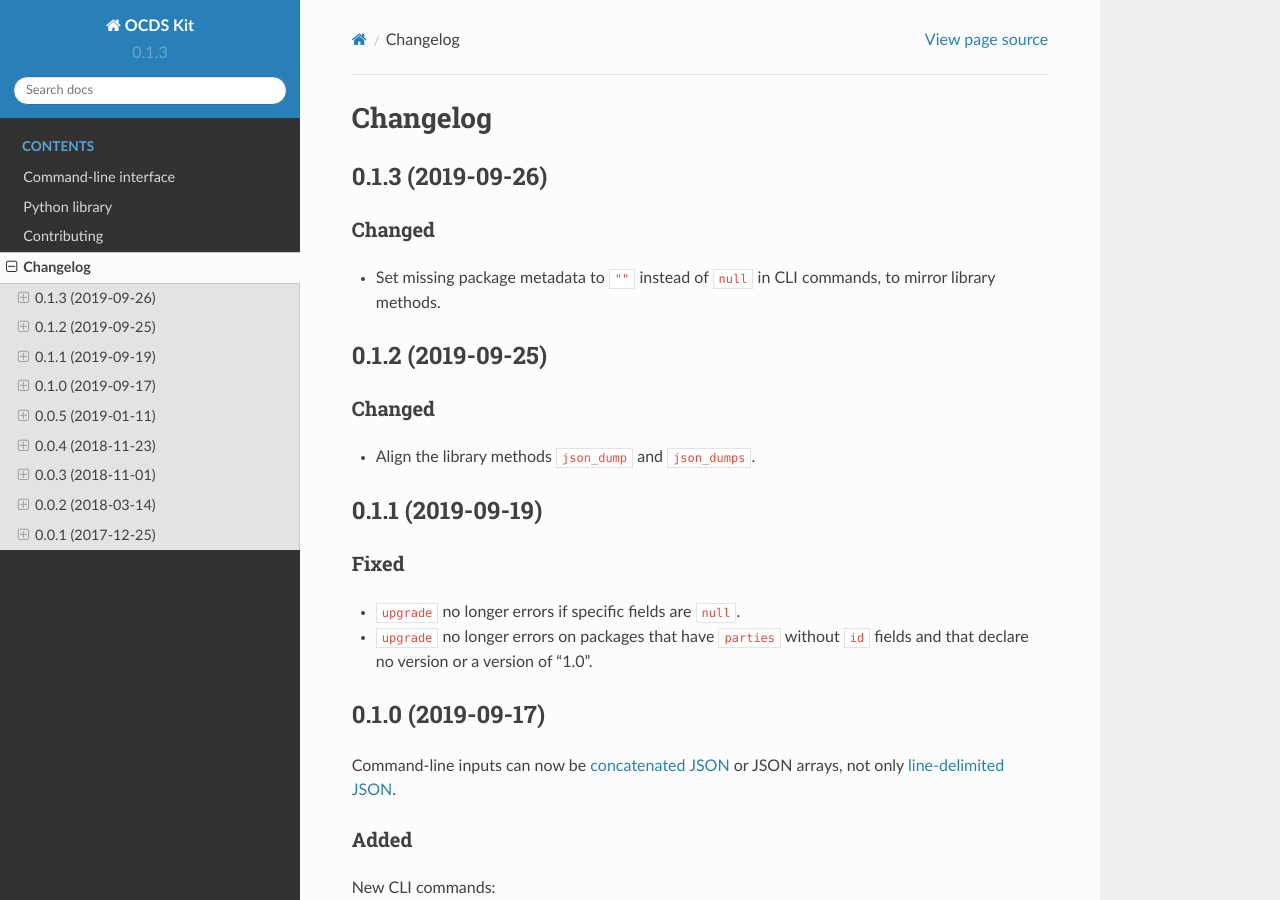
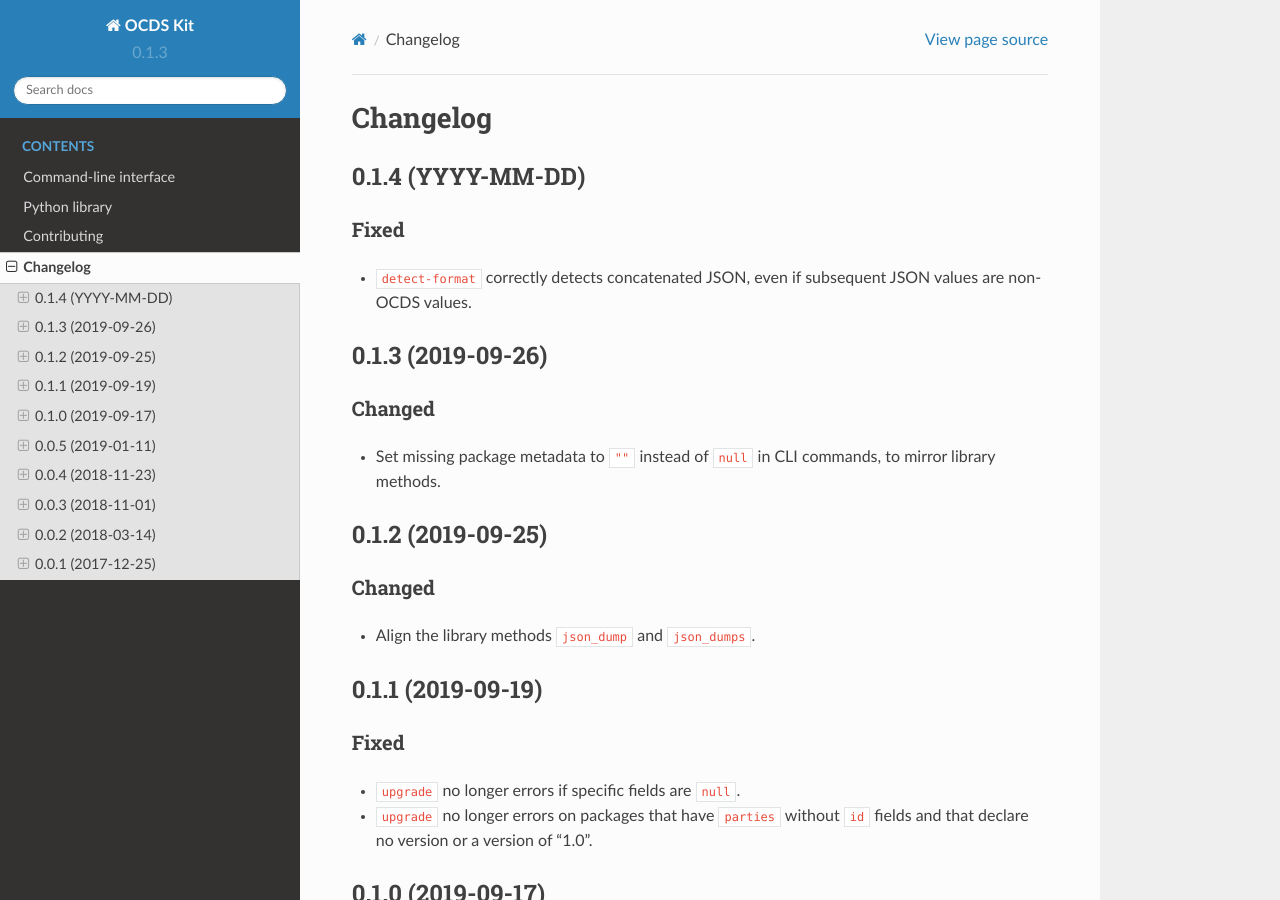
Before and after one commit to open-contracting/ocdskit, a Sphinx documentation site: the page built from docs/changelog.rst, in a window 1280 px wide and 900 px high. Built offline with Sphinx 7.4.7 and the Read the Docs theme 2.0.0, drawn with Linux system fonts in a browser that asks for light colours.

Commit message:
detect-format correctly detects concatenated JSON, even if subsequent JSON values are non-OCDS values

```diff
--- a/docs/changelog.rst
+++ b/docs/changelog.rst
@@ -1,5 +1,13 @@
 Changelog
 =========
+
+0.1.4 (YYYY-MM-DD)
+------------------
+
+Fixed
+~~~~~
+
+-  ``detect-format`` correctly detects concatenated JSON, even if subsequent JSON values are non-OCDS values.
 
 0.1.3 (2019-09-26)
 ------------------
--- a/docs/contributing.rst
+++ b/docs/contributing.rst
@@ -30,6 +30,7 @@ These OCDS commands buffer (for now):
 
 These OCDS commands stream, using a read buffer of 64 kB:
 
+* ``detect-format``
 * ``upgrade``
 * ``split-record-packages``
 * ``split-release-packages``
@@ -38,8 +39,6 @@ These OCDS commands stream, using a read buffer of 64 kB:
 The ``tabulate`` command hasn't yet been reviewed.
 
 To test whether commands stream, you can run, for example::
-
-::
 
     echo 'cat tests/fixtures/realdata/record-package_versioned.json tests/fixtures/realdata/record-package_versioned.json; sleep 3; cat tests/fixtures/record-package_minimal.json' > input.sh
     sh input.sh | ocdskit upgrade 1.0:1.1
```
Also changed, not shown: 4 other files.
